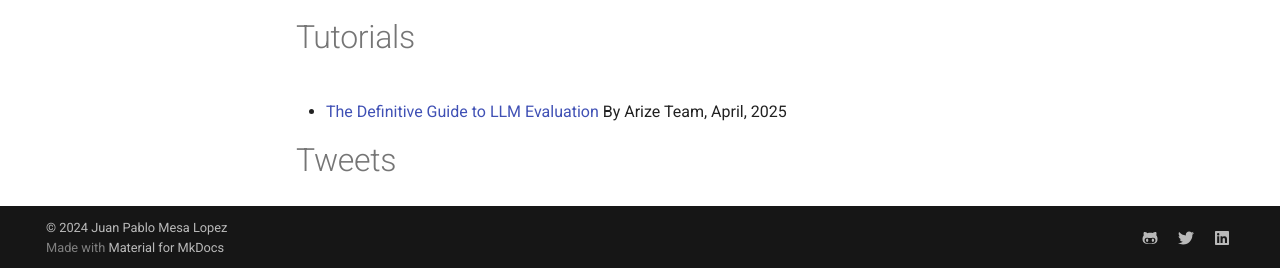
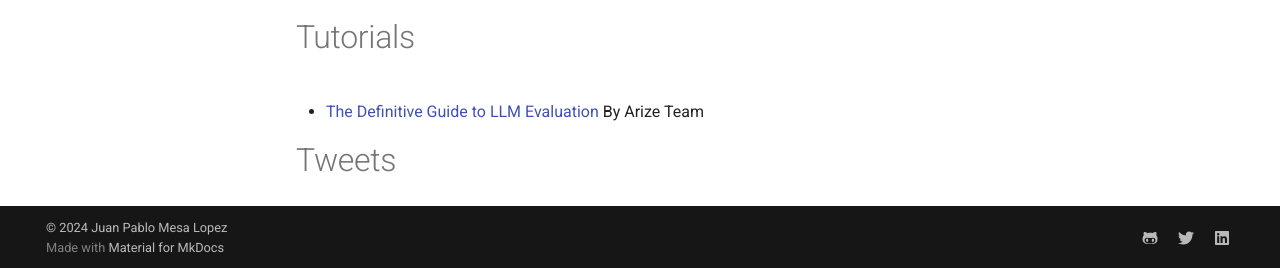
Before and after one commit to mesax1/blog, an MkDocs documentation site: the page built from docs/rag_resources.md, in a window 1280 px wide and 900 px high, scrolled down 971 px. Shown: the part 629-897 px from the top of the window. Built offline with MkDocs 1.6.1 and Material for MkDocs 9.7.7, drawn with Linux system fonts in a browser that asks for light colours; comment, search, counter and statistics services are not loaded.

Commit message:
Fixed a bad date

```diff
--- a/docs/rag_resources.md
+++ b/docs/rag_resources.md
@@ -64,6 +64,6 @@ By Eugene Yan, Bryan Bischof, Charles Frye, Hamel Husain, Jason Liu, and Shreya
 
 # Tutorials
 
-- [The Definitive Guide to LLM Evaluation](https://arize.com/llm-evaluation) By Arize Team, April, 2025
+- [The Definitive Guide to LLM Evaluation](https://arize.com/llm-evaluation) By Arize Team
 
 # Tweets
```
